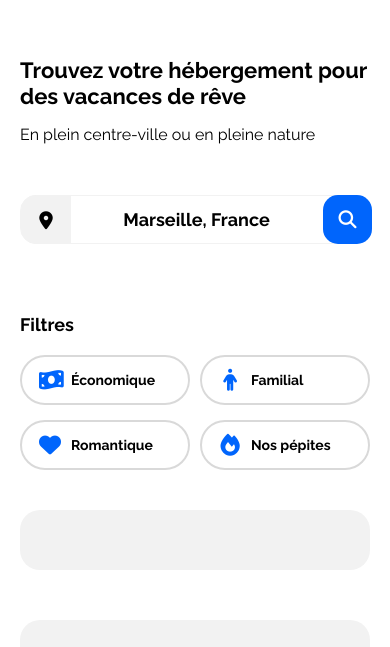
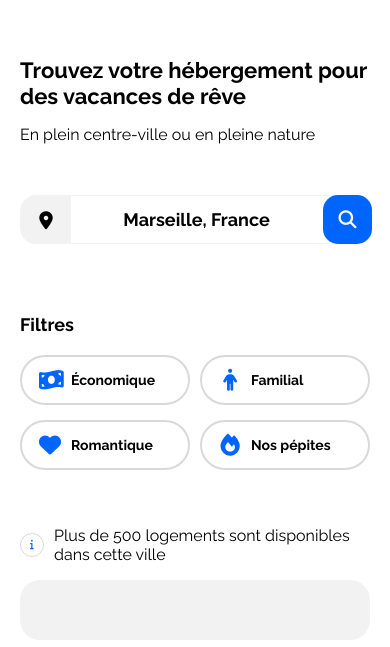
Before and after one commit to BazinEmeric/BOOKI, a plain HTML site: page index.html in a window 390 px wide. Shown: the part 118-765 px from the top of the page. Drawn offline with Linux system fonts and the light colour scheme.

Commit message:
Infobar+responsive

```diff
--- a/css/style.css
+++ b/css/style.css
@@ -169,6 +169,7 @@ display: none;
     display:flex;
     justify-content: flex-start;
     width:758px;
+    height: 50px;
     gap: 20px;
 }
 
@@ -205,6 +206,33 @@ display: none;
 .fa-filtres{
     font-size: 22px;
     width: 22px;
+}
+
+/**** Infobar *********/
+
+.infobar{
+    display: flex;
+    justify-content: flex-start;
+    align-items: center;
+    font-size: 16px;
+    font-weight: 400;
+    gap: 10px;
+}
+
+.fa-info{
+    position: relative;
+    width: 4px;
+    left: 9px;
+    top: 5px;
+}
+
+.info-icon{
+    flex: 0 0 22px;
+    height: 22px;
+    font-size: 10px;
+    border: 1px solid var(--filter-bd-color);
+    border-radius: 25px;
+    position: relative;
 }
 
 
@@ -327,7 +355,9 @@ display: none;
 
 /* Small devices (phones, less than 768px) */
 @media (max-width: 767.98px) {
-    .lienmenu:active{
+    .lienmenu:active,
+    .lienmenu:hover,
+    .lienmenu:focus{
     padding: 0px 0px 14px 0px;
     border-top: none;
     border-bottom: 2px solid var(--main-color);
--- a/index.html
+++ b/index.html
@@ -63,8 +63,9 @@
                         </button>
                     </div>
                 </div>
-                <div>
-
+                <div class="infobar">
+                    <div class="info-icon"><i class="fa-solid fa-info"></i></div>
+                    <p>Plus de 500 logements sont disponibles dans cette ville</p>
                 </div>
             </section>
             <div class="hebergements-and-populaires">
```
Also changed, not shown: decoupage maquette.png.
